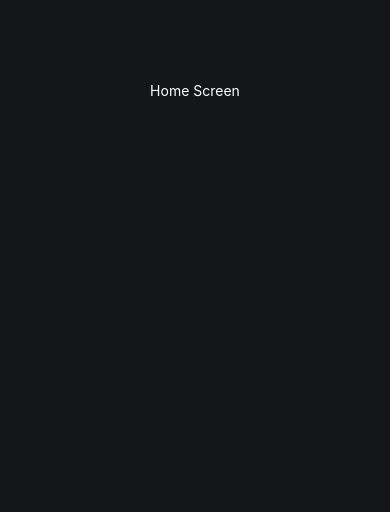
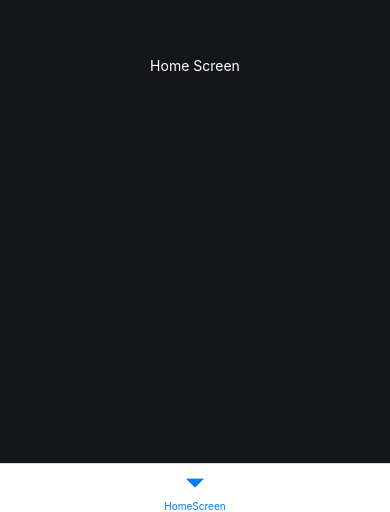
Before and after one commit to MarcioLopes451/LiftLabs-App, a React Native app: screen / in a window 390 px wide. Shown: the part 332-844 px from the top of the page. Built offline with nearby package versions, Linux system fonts and the light colour scheme.

Commit message:
add: splash screen

```diff
--- a/App.js
+++ b/App.js
@@ -1,15 +1,30 @@
-import { StyleSheet } from "react-native";
+import React, { useState, useEffect } from "react";
 import { NavigationContainer } from "@react-navigation/native";
 import { createStackNavigator } from "@react-navigation/stack";
 import SplashScreen from "./screens/SplashScreen";
 import HomeScreen from "./screens/HomeScreen";
+import { createBottomTabNavigator } from "@react-navigation/bottom-tabs";
 
+const Tab = createBottomTabNavigator();
 const Stack = createStackNavigator();
+
 export default function App() {
+  const [isLoading, setIsLoading] = useState(true);
+
+  useEffect(() => {
+    setTimeout(() => {
+      setIsLoading(false);
+    }, 2000);
+  }, []);
+
+  if (isLoading) {
+    return <SplashScreen />;
+  }
+
   return (
     <NavigationContainer>
-      <Stack.Navigator
-        initialRouteName="SplashScreen"
+      <Tab.Navigator
+        initialRouteName="HomeScreen"
         screenOptions={{
           headerShown: false,
           cardStyle: { backgroundColor: "transparent" },
@@ -23,18 +38,8 @@
           }),
         }}
       >
-        <Stack.Screen name="SplashScreen" component={SplashScreen} />
-        <Stack.Screen name="HomeScreen" component={HomeScreen} />
-      </Stack.Navigator>
+        <Tab.Screen name="HomeScreen" component={HomeScreen} />
+      </Tab.Navigator>
     </NavigationContainer>
   );
 }
-
-const styles = StyleSheet.create({
-  container: {
-    flex: 1,
-    backgroundColor: "#fff",
-    alignItems: "center",
-    justifyContent: "center",
-  },
-});
--- a/package.json
+++ b/package.json
@@ -9,6 +9,7 @@
     "web": "expo start --web"
   },
   "dependencies": {
+    "@react-navigation/bottom-tabs": "^6.5.20",
     "@react-navigation/native": "^6.1.17",
     "@react-navigation/stack": "^6.3.29",
     "expo": "~50.0.14",
--- a/screens/SplashScreen.jsx
+++ b/screens/SplashScreen.jsx
@@ -1,15 +1,14 @@
 import { Text, View, StyleSheet, Image, StatusBar } from "react-native";
 import React, { useEffect } from "react";
 import Logo from "../images/Liftlabs (1)-cropped 4.png";
-import { useNavigation } from "@react-navigation/native";
 
-export default function SplashScreen() {
-  const navigation = useNavigation();
+export default function SplashScreen({ setIsLoading }) {
+  useEffect(() => {
+    const timeout = setTimeout(() => {
+      setIsLoading(false);
+    }, 3000);
 
-  useEffect(() => {
-    setTimeout(() => {
-      navigation.navigate("HomeScreen");
-    }, 3000);
+    return () => clearTimeout(timeout);
   }, []);
   return (
     <View style={styles.container}>
```
Also changed, not shown: 1 other file (tests, documents, lock files or other folders).
